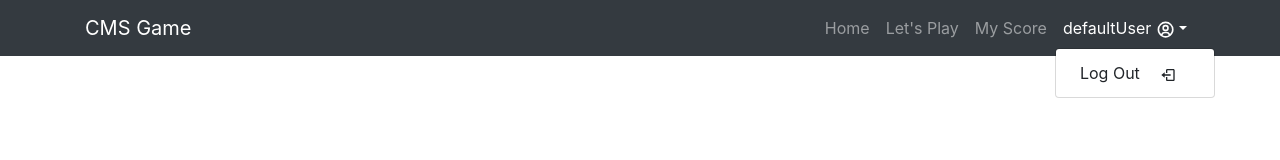
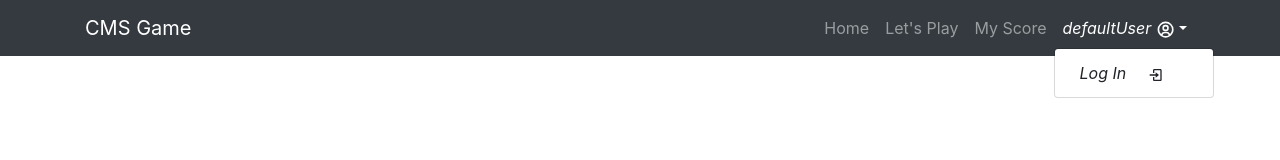
Before and after one commit to cms-dpoa/CMS_Trivia, a React app in the folder view/: page /play in a window 1280 px wide. Both pictures are taken after a click on the button "defaultUser". Shown: the top 160 px of the page. Built offline with nearby package versions, Linux system fonts and the light colour scheme.

Commit message:
Fix Issue insert username serveral times

```diff
--- a/view/src/components/NavBar.jsx
+++ b/view/src/components/NavBar.jsx
@@ -1,13 +1,15 @@
 import React, { useState, Fragment, useEffect } from "react";
 import { Navbar, Container, Nav, NavDropdown } from "react-bootstrap";
-import { Link } from "react-router-dom";
-import { BiUserCircle, BiLogOut } from "react-icons/bi";
+import { Link, useHistory } from "react-router-dom";
+
+import { BiUserCircle, BiLogOut, BiLogIn } from "react-icons/bi";
 import { connect, useDispatch } from "react-redux";
 import { logOut, isLogIn } from "./utils/auth";
 import { setAuthFromCookieAction } from "../redux/ducks/authDucks";
 
 const NavBar = ({ username, isAdmin, isAuth }) => {
   const dispatch = useDispatch();
+  const history = useHistory();
   const [isExpanded, setIsExpanded] = useState(false);
 
   useEffect(() => {
@@ -15,6 +17,10 @@ const NavBar = ({ username, isAdmin, isAuth }) => {
       dispatch(setAuthFromCookieAction());
     }
   }, [isAuth]);
+
+  const handleLogInNav = () => {
+    history.push("/play");
+  };
 
   return (
     <Navbar expanded={isExpanded} expand="md" bg="dark" variant="dark">
@@ -72,15 +78,6 @@ const NavBar = ({ username, isAdmin, isAuth }) => {
               </Fragment>
             ) : null}
 
-            {/* <Link
-              className="nav-link font-italic"
-              to="/"
-              onClick={() => setIsExpanded(false)}
-            >
-              {`${username} `}
-              <BiUserCircle size="1.2em" />
-            </Link> */}
-
             <NavDropdown
               title={
                 <>
@@ -89,10 +86,17 @@ const NavBar = ({ username, isAdmin, isAuth }) => {
                 </>
               }
               id="nav-dropdown-user"
+              className="font-italic"
             >
-              <NavDropdown.Item onClick={logOut}>
-                Log Out <BiLogOut className="ml-3" />
-              </NavDropdown.Item>
+              {isAuth ? (
+                <NavDropdown.Item onClick={logOut}>
+                  Log Out <BiLogOut className="ml-3" />
+                </NavDropdown.Item>
+              ) : (
+                <NavDropdown.Item onClick={handleLogInNav}>
+                  Log In <BiLogIn className="ml-3" />
+                </NavDropdown.Item>
+              )}
             </NavDropdown>
           </Nav>
         </Navbar.Collapse>
--- a/view/src/components/utils/auth.js
+++ b/view/src/components/utils/auth.js
@@ -7,7 +7,6 @@ export const setCokiesAuth = (infoAuth) => {
 };
 
 export const isLogIn = () => {
-  console.log(cookies.get("auth"));
   return cookies.get("auth");
 };
 
@@ -20,7 +19,6 @@ export const getAuthFromCookie = () => {
 };
 
 export const logOut = () => {
-  console.log("Log out");
   cookies.remove("auth", { path: "/" });
   window.location.href = "./";
 };
--- a/view/src/pages/GameSection.jsx
+++ b/view/src/pages/GameSection.jsx
@@ -1,15 +1,22 @@
-import React, { useState } from "react";
+import React, { useState, useEffect } from "react";
 import { Spinner, Button, Container, Form } from "react-bootstrap";
 import { useDispatch, connect } from "react-redux";
 import { sendAuthAction } from "../redux/ducks/authDucks";
 import ModalGameDifficulty from "../components/game/ModalGameDifficulty";
 
-const GameSection = () => {
+const GameSection = ({ isAuth, usernameOfAuthCookie }) => {
   const dispatch = useDispatch();
 
   const [isGameStarted, setIsGameStarted] = useState(false);
   const [isUsernameSetted, setIsUsernameSetted] = useState(false);
   const [username, setUsername] = useState({ username: "" });
+
+  useEffect(() => {
+    setIsUsernameSetted(isAuth);
+    setUsername({
+      username: usernameOfAuthCookie,
+    });
+  }, [isAuth]);
 
   const handleChangeUsername = (event) => {
     setIsUsernameSetted(true);
@@ -22,6 +29,7 @@ const GameSection = () => {
   const handleStartGame = (event) => {
     event.preventDefault();
     setIsGameStarted(true);
+    console.log(username.username);
     dispatch(sendAuthAction(username.username));
   };
 
@@ -31,7 +39,7 @@ const GameSection = () => {
       <h1 className="mt-5 mb-5">Who wants to be a Millionaire? CMS edition</h1>
 
       <Form onSubmit={handleStartGame}>
-        {!false ? (
+        {!isAuth ? (
           <Form.Group>
             <Form.Control
               type="text"
@@ -71,7 +79,7 @@ const GameSection = () => {
 
 const mapStateToProps = (state) => {
   return {
-    username: state.auth.user.username,
+    usernameOfAuthCookie: state.auth.user.username,
     isAuth: state.auth.isAuth,
   };
 };
```
Also changed, not shown: 1 other file (tests, documents, lock files or other folders).
